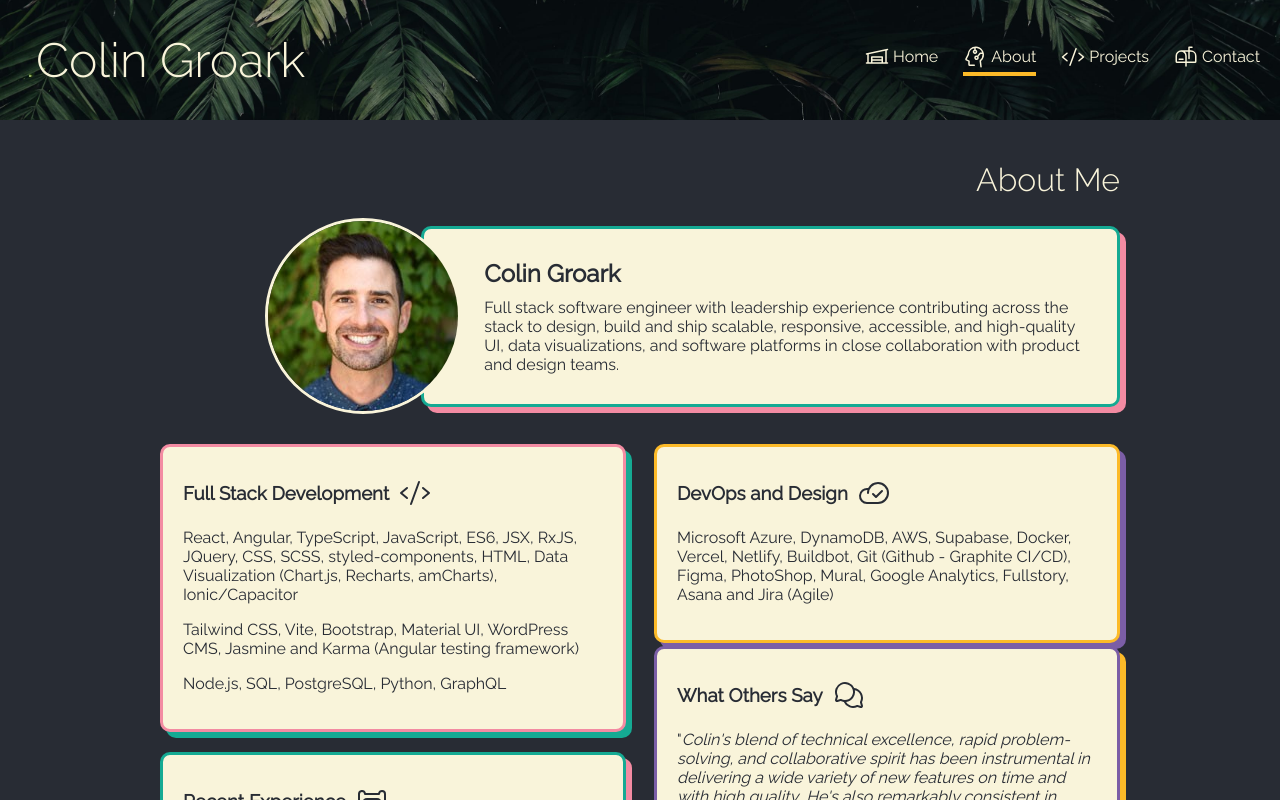
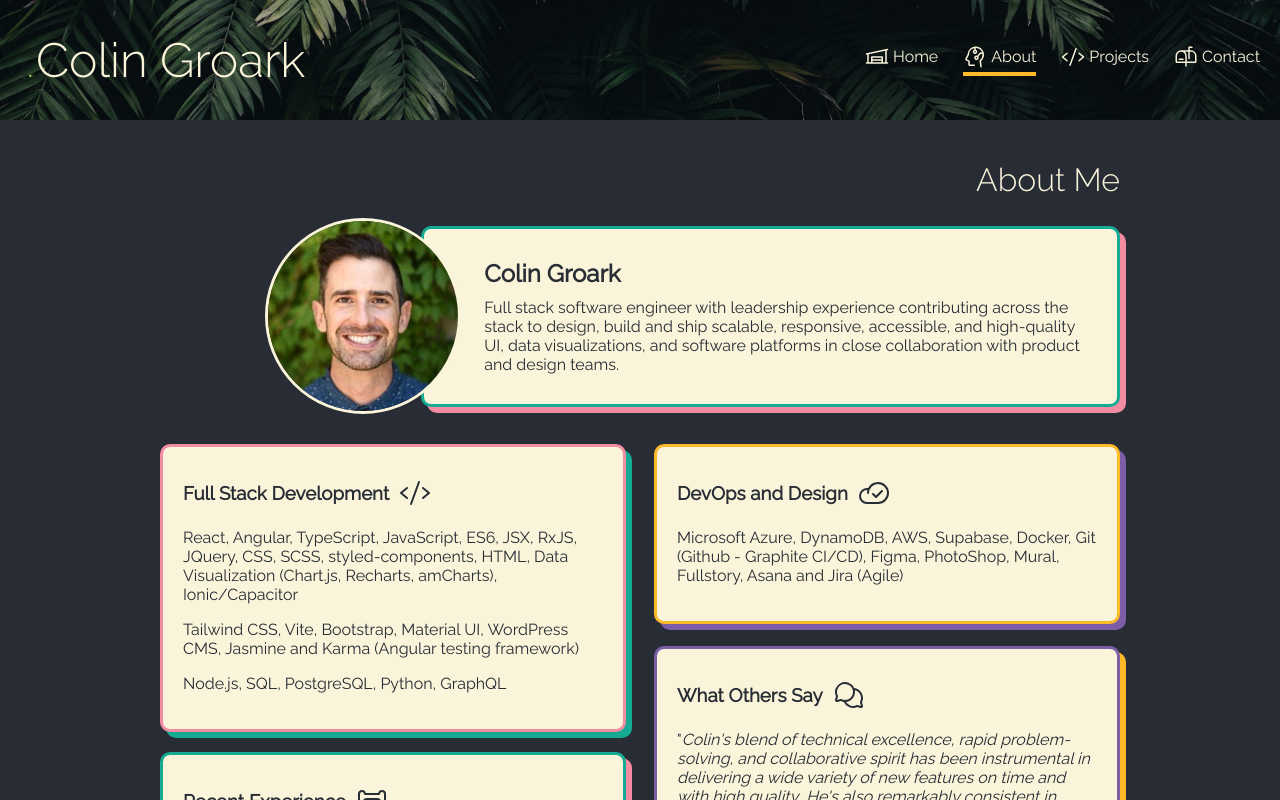
Before and after one commit to cgroark/portfolio2025, a React (Create React App) app: page /about in a window 1280 px wide. Shown: the top 800 px of the page. Built offline with nearby package versions, Linux system fonts and the light colour scheme.

Commit message:
layout adjustment

```diff
--- a/src/views/About.js
+++ b/src/views/About.js
@@ -125,7 +125,7 @@ function About() {
                 <CloudCheckIcon size={32} />
               </h3>
               <p>
-                Microsoft Azure, DynamoDB, AWS, Supabase, Docker, Vercel, Netlify, Buildbot, Git (Github - Graphite CI/CD), Figma, PhotoShop, Mural, Google Analytics, Fullstory, Asana and Jira (Agile)
+                Microsoft Azure, DynamoDB, AWS, Supabase, Docker, Git (Github - Graphite CI/CD), Figma, PhotoShop, Mural, Fullstory, Asana and Jira (Agile)
               </p>
             </Card>
             <Card borderColor="teal" boxShadow="pink">
```
